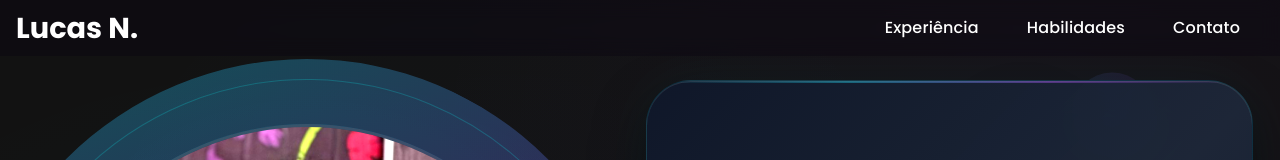
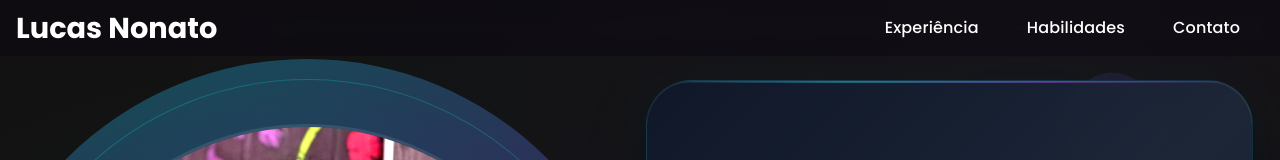
Before and after one commit to Scriblet/portfolio-2025, a React (Vite) app: page / in a window 1280 px wide. Shown: the top 160 px of the page. Built offline with nearby package versions, Linux system fonts and the light colour scheme.

Commit message:
fix: Atualizar o nome exibido para "Lucas Nonato" no rodapé e cabeçalho

```diff
--- a/src/pages/footer.tsx
+++ b/src/pages/footer.tsx
@@ -46,7 +46,7 @@ const Footer = () => {
             mb: 2
           }}
         >
-          Lucas N.
+          Lucas Nonato
         </Typography>
         <Box sx={{ display: "flex", justifyContent: isMobile ? "center" : "flex-start", gap: 2 }}>
           <GitHub
--- a/src/pages/header.tsx
+++ b/src/pages/header.tsx
@@ -88,7 +88,7 @@ export default function Header() {
             }
           }}
         >
-          Lucas N.
+          Lucas Nonato
         </Typography>
 
         {isMobile ? (
```
